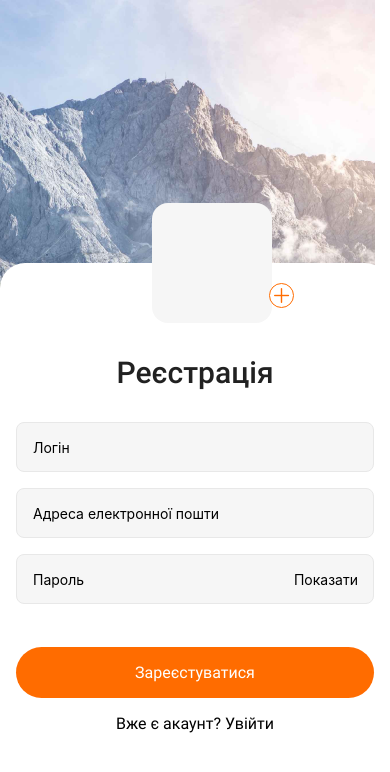
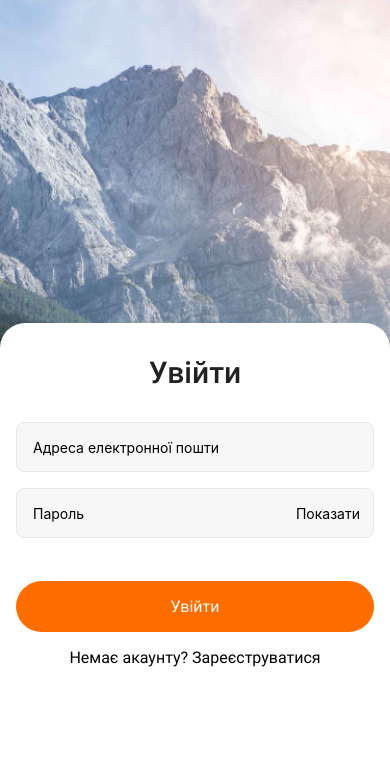
Before and after one commit to LysovMaxim/awesome-project, a React Native app in the folder awesome-project/: screen / in a window 390 px wide. Shown: the top 772 px of the page. Built offline with nearby package versions, Linux system fonts and the light colour scheme.

Commit message:
Добавив компонент LoginScreen

```diff
--- a/awesome-project/App.js
+++ b/awesome-project/App.js
@@ -1,7 +1,7 @@
-
-import { RegistrationScreen } from "./src/Screens/RegistrationScreen";
+// import { RegistrationScreen } from "./src/Screens/RegistrationScreen";
 import { useFonts } from 'expo-font';
 import { useCallback } from 'react';
+import { LoginScreen } from "./src/Screens/LoginScreen";
 
 
 
@@ -21,5 +21,5 @@ export default function App() {
   if (!fontsLoaded) {
     return null;
   }
-  return <RegistrationScreen />;
+  return <LoginScreen />;
 }
--- /dev/null
+++ b/awesome-project/src/Components/Background.jsx
@@ -0,0 +1,22 @@
+import { View, Image } from 'react-native';
+import photoBg from '../../src/pictures/PhotoBG.png'
+
+function Background() {
+    return (
+        <View
+            style={{
+                flex: 1,
+                position: 'absolute',
+                height: '100%',
+                width: '100%'
+            }}>
+            <Image
+                source={photoBg}
+                style={{width:'100%'}}
+                resizeMode='cover'
+            />
+        </View>
+    );
+};
+
+export default Background
--- a/awesome-project/src/Screens/LoginScreen.jsx
+++ b/awesome-project/src/Screens/LoginScreen.jsx
@@ -0,0 +1,166 @@
+import {
+  KeyboardAvoidingView,
+  View,
+  StyleSheet,
+  Text,
+  TextInput,
+  TouchableOpacity,
+  Platform,
+  TouchableWithoutFeedback,
+  Keyboard,
+} from "react-native";
+// import { AntDesign } from "@expo/vector-icons";
+import Background from "../Components/Background";
+import { useState } from "react";
+
+export const LoginScreen = () => {
+  const [isFocused, setIsFocused] = useState(false);
+  const [isPassword, setIsPassword] = useState(false);
+
+  const handleFocus = () => setIsFocused(true);
+  const handleBlur = () => setIsFocused(false);
+  const handleFocusPassword = () => setIsPassword(true);
+  const handleBlurPassword = () => setIsPassword(false);
+
+  return (
+    <View
+      style={{
+        flex: 1,
+        backgroundColor: "#fff",
+        alignItems: "center",
+        justifyContent: "center",
+      }}
+    >
+      <Background />
+      <KeyboardAvoidingView
+        behavior={Platform.OS === "ios" ? "padding" : "height"}
+        style={styles.container}
+        keyboardVerticalOffset={-50}
+      >
+        <TouchableWithoutFeedback onPress={Keyboard.dismiss}>
+          <View style={styles.registration}>
+            <Text style={styles.title}>Увійти</Text>
+            <TextInput
+              name="email"
+              style={{
+                marginTop: 32,
+                backgroundColor: "#F6F6F6",
+                borderWidth: 1,
+                borderRadius: 8,
+                width: "100%",
+                height: 50,
+                padding: 16,
+                borderColor: !isFocused ? "#E8E8E8" : "#FF6C00",
+              }}
+              placeholder="Адреса електронної пошти"
+              onFocus={handleFocus}
+              onBlur={handleBlur}
+            />
+            <TextInput
+              name="password"
+              style={{
+                marginTop: 16,
+                backgroundColor: "#F6F6F6",
+                borderWidth: 1,
+                borderRadius: 8,
+                width: "100%",
+                height: 50,
+                padding: 16,
+                borderColor: !isPassword ? "#E8E8E8" : "#FF6C00",
+              }}
+              placeholder="Пароль"
+              onFocus={handleFocusPassword}
+              onBlur={handleBlurPassword}
+            />
+            <TouchableOpacity>
+              <Text style={styles.btnShow}>Показати</Text>
+            </TouchableOpacity>
+            <TouchableOpacity style={styles.btn}>
+              <Text style={styles.btnTitle}> Увійти </Text>
+            </TouchableOpacity>
+            <TouchableOpacity>
+              <Text style={styles.come}>Немає акаунту? Зареєструватися</Text>
+            </TouchableOpacity>
+          </View>
+        </TouchableWithoutFeedback>
+      </KeyboardAvoidingView>
+    </View>
+  );
+};
+
+const styles = StyleSheet.create({
+  container: {
+    flex: 1,
+    width: "100%",
+  },
+  image: {
+    width: "100%",
+    position: "absolute",
+  },
+  registration: {
+    height: "100%",
+    alignItems: "center",
+    width: "100%",
+    marginTop: 323,
+    backgroundColor: "#FFFFFF",
+    borderTopLeftRadius: 25,
+    borderTopRightRadius: 25,
+    paddingBottom: 111,
+    paddingLeft: 16,
+    paddingRight: 16,
+  },
+  title: {
+    fontFamily: "Roboto-Medium",
+    fontSize: 30,
+    lineHeight: 35,
+    letterSpacing: 0.01,
+    color: "#212121",
+    marginTop: 32,
+  },
+  // inputEmail: {
+  //   marginTop: 32,
+  //   backgroundColor: "#F6F6F6",
+  //   borderWidth: 1,
+  //   // borderColor: "#E8E8E8",
+  //   borderRadius: 8,
+  //   width: "100%",
+  //   height: 50,
+  //   padding: 16,
+  //   borderColor: !isFocused ? "#E8E8E8" : '#FF6C00',
+  // },
+  // inputPassword: {
+  //   marginTop: 16,
+  //   backgroundColor: "#F6F6F6",
+  //   borderWidth: 1,
+  //   borderColor: "#E8E8E8",
+  //   borderRadius: 8,
+  //   width: "100%",
+  //   height: 50,
+  //   padding: 16,
+  // },
+  btnShow: {
+    position: "absolute",
+    bottom: 16,
+    right: -165,
+  },
+  btn: {
+    width: "100%",
+    height: 51,
+    marginTop: 43,
+    backgroundColor: "#FF6C00",
+    borderRadius: 100,
+  },
+  btnTitle: {
+    fontFamily: "Roboto-Regular",
+    textAlign: "center",
+    fontSize: 16,
+    color: "#FFFFFF",
+    paddingTop: 16,
+    paddingBottom: 16,
+  },
+  come: {
+    fontFamily: "Roboto-Regular",
+    fontSize: 16,
+    marginTop: 16,
+  },
+});
--- a/awesome-project/src/Screens/RegistrationScreen.jsx
+++ b/awesome-project/src/Screens/RegistrationScreen.jsx
@@ -1,30 +1,44 @@
 import {
-  ImageBackground,
+  KeyboardAvoidingView,
   View,
   StyleSheet,
   Text,
   TextInput,
   TouchableOpacity,
-  Image,
-  Platform
+  Platform,
+  TouchableWithoutFeedback,
+  Keyboard,
 } from "react-native";
-import { AntDesign } from '@expo/vector-icons';
+import { AntDesign } from "@expo/vector-icons";
+import Background from "../Components/Background";
 
 export const RegistrationScreen = () => {
   return (
-    <View style={styles.container}>
-      <ImageBackground
-        source={require("../pictures/PhotoBG.png")}
-        style={styles.image}
+            <View
+            style={{
+                flex: 1,
+                backgroundColor: '#fff',
+                alignItems: 'center',
+                justifyContent: 'center',
+            }}>
+          <Background/>
+        <KeyboardAvoidingView
+          behavior={Platform.OS === "ios" ? "padding" : "height"}
+          style={styles.container}
+          keyboardVerticalOffset={-170}
       >
+        <TouchableWithoutFeedback onPress={Keyboard.dismiss}>
           <View style={styles.registration}>
             <View style={styles.photoUser}></View>
             <TouchableOpacity style={styles.btnPhotoAdd}>
               <AntDesign name="plus" size={20} color="#FF6C00" />
             </TouchableOpacity>
             <Text style={styles.title}>Реєстрація</Text>
-          <TextInput style={styles.inputLogin} placeholder="Логін"/>
-          <TextInput style={styles.inputEmail} placeholder="Адреса електронної пошти"/>
+            <TextInput style={styles.inputLogin} placeholder="Логін" />
+            <TextInput
+              style={styles.inputEmail}
+              placeholder="Адреса електронної пошти"
+            />
             <TextInput style={styles.inputPassword} placeholder="Пароль" />
             <TouchableOpacity>
               <Text style={styles.btnShow}>Показати</Text>
@@ -36,7 +50,9 @@ export const RegistrationScreen = () => {
               <Text style={styles.come}>Вже є акаунт? Увійти</Text>
             </TouchableOpacity>
             </View>
-      </ImageBackground>
+           </TouchableWithoutFeedback>
+        </KeyboardAvoidingView>
+
     </View>
   );
 };
@@ -44,38 +60,43 @@ export const RegistrationScreen = () => {
 const styles = StyleSheet.create({
   container: {
     flex: 1,
+    width: '100%'
   },
   image: {
-    flex: 1,
+    width: "100%",
+    position: "absolute",
   },
   registration: {
-    width: "100%",
     height: "100%",
-    left: 0,
-    top: 263,
+    alignItems: 'center',
+    width: '100%',
+    marginTop: 263,
     backgroundColor: "#FFFFFF",
-    borderRadius: 25,
-    paddingTop: 92,
-    paddingBottom: 78,
+    borderTopLeftRadius: 25,
+    borderTopRightRadius: 25,
+    paddingBottom: 159,
     paddingLeft: 16,
     paddingRight: 16,
+
+
   },
   title: {
     fontFamily: "Roboto-Medium",
     fontSize: 30,
     lineHeight: 35,
-    textAlign: "center",
+    // textAlign: "center",
     letterSpacing: 0.01,
     color: "#212121",
+    marginTop:92
   },
   photoUser: {
     position: "absolute",
     left: "39%",
-    top:-60,
+    top: -60,
     width: 120,
     height: 120,
     backgroundColor: "#F6F6F6",
-    borderRadius: 16
+    borderRadius: 16,
   },
   btnPhotoAdd: {
     position: "absolute",
@@ -123,10 +144,11 @@ const styles = StyleSheet.create({
   },
   btnShow: {
     position: "absolute",
-    bottom:16,
-    right:16
+    bottom: 16,
+    right: -165,
   },
   btn: {
+    width:"100%",
     height: 51,
     marginTop: 43,
     backgroundColor: "#FF6C00",
@@ -142,8 +164,7 @@ const styles = StyleSheet.create({
   },
   come: {
     fontFamily: "Roboto-Regular",
-    textAlign: "center",
     fontSize: 16,
     marginTop: 16,
-  }
+  },
 });
```
Also changed, not shown: awesome-project/src/Screens/PostsScreen.jsx (added, +9 -0 lines). Lines whose indentation alone changed are shown as unchanged.
